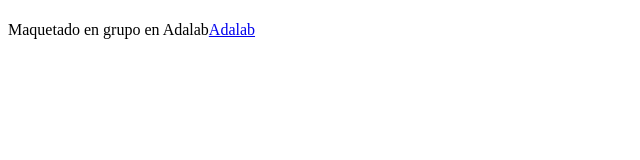
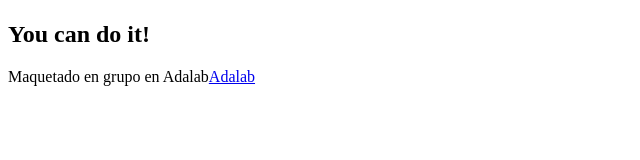
Before and after one commit to MartaSobrino/Ejercicio-1-Tema-8, a plain HTML site: page index.html in a window 1280 px wide. Shown: the whole page, without its empty margins (0-640 px from the left). Drawn offline with Linux system fonts and the light colour scheme.

Commit message:
Added motivation quote

```diff
--- a/index.html
+++ b/index.html
@@ -11,6 +11,7 @@
         <h1></h1>
     </header>
     <section class="motivation"></section>
+    <h2>You can do it!</h2>
     <section class="contenido"></section>
 <footer>
     <p>Maquetado en grupo en Adalab<a href="http://adalab.es">Adalab</a></p>
```
